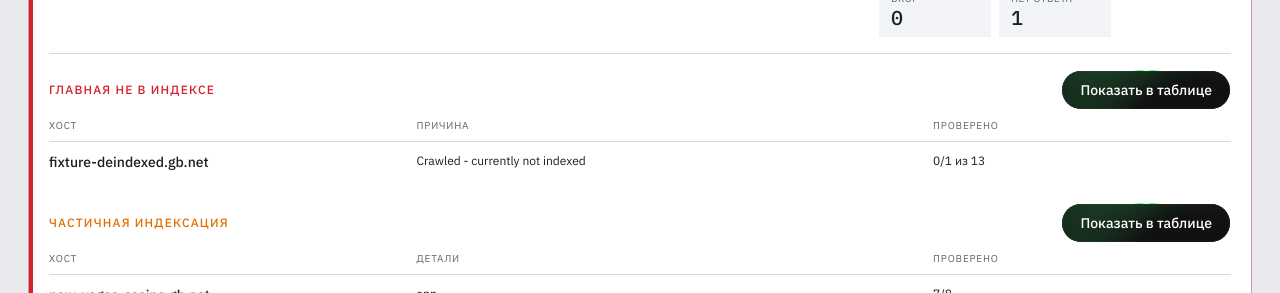
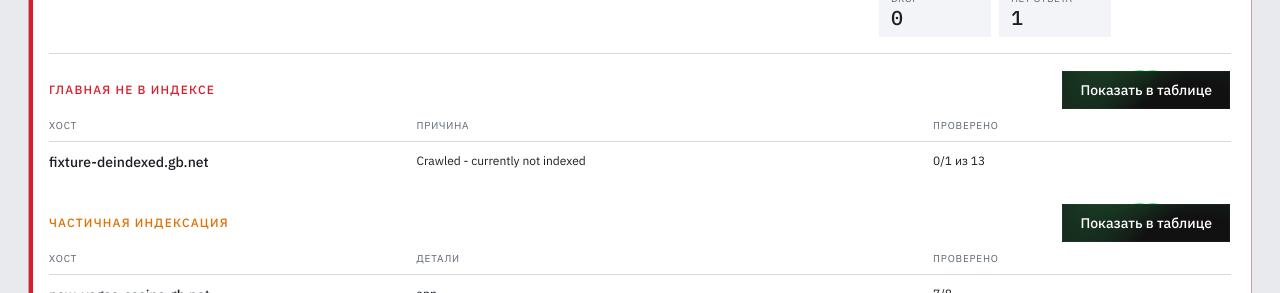
Before and after one commit to AlexanderBezugliy/checking-sites-dashboard, a React (Vite) app: page / in a window 1280 px wide. Shown: the part 468-761 px from the top of the page. Built offline with nearby package versions, Linux system fonts and the light colour scheme; no server answers.

Commit message:
Make the table shortcut buttons rectangular.
The pill shape fought the rest of the panel, which is already square.

```diff
--- a/src/index.css
+++ b/src/index.css
@@ -157,7 +157,7 @@ h2 {
   line-height: 1.2;
   font-weight: 500;
   border: 1px solid transparent;
-  border-radius: 360px;
+  border-radius: 0;
   color: var(--shiny-cta-fg);
   background:
     linear-gradient(var(--shiny-cta-bg), var(--shiny-cta-bg)) padding-box,
```
